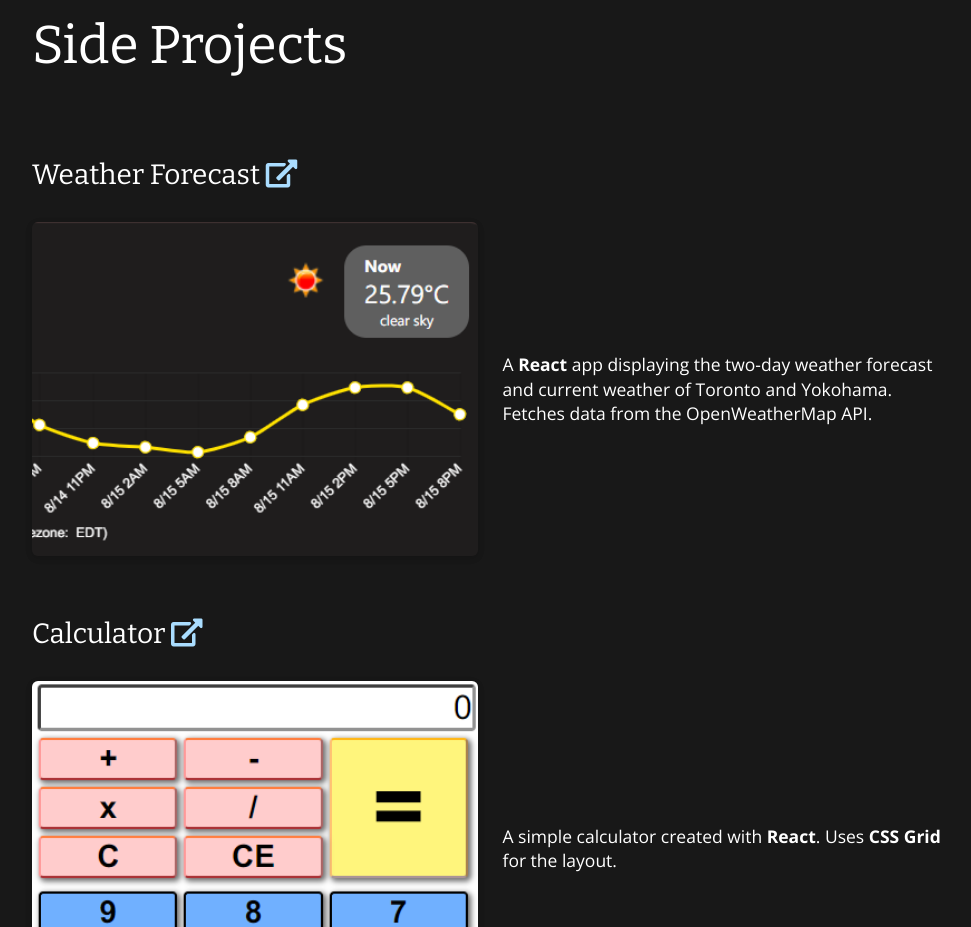
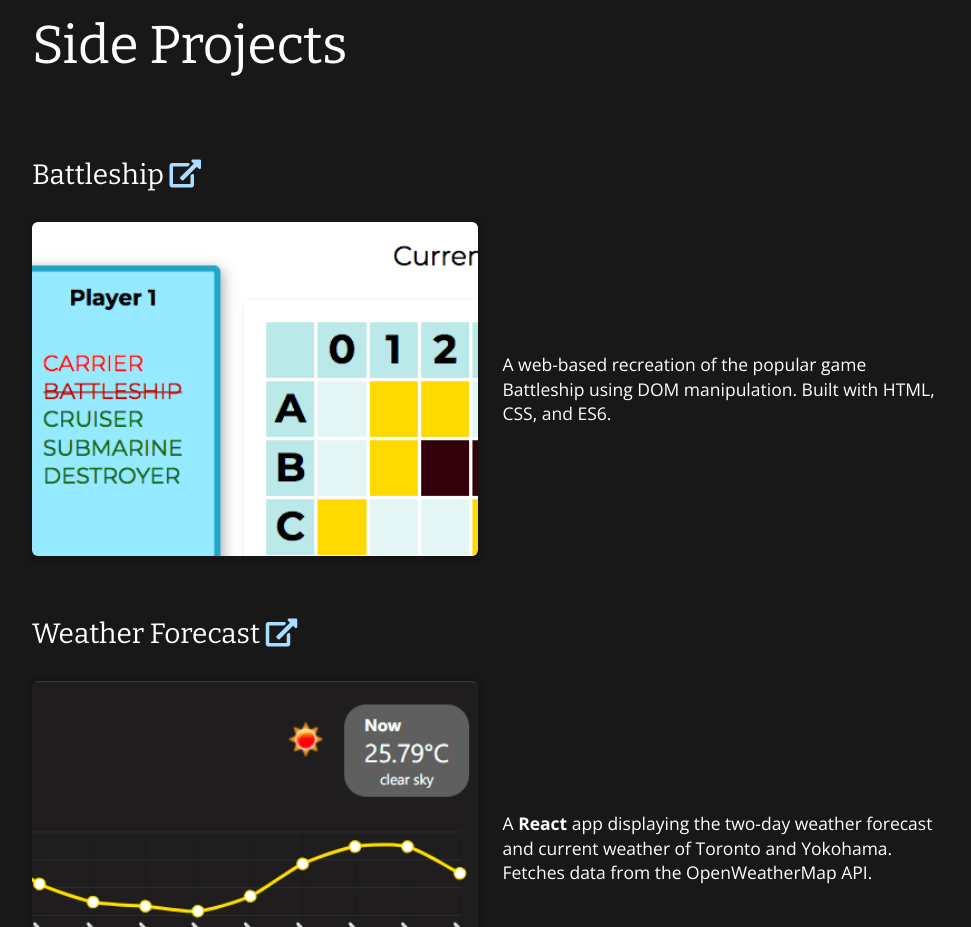
Before and after one commit to louis-pham/ARCHIVE-louis-pham.github.io, a React (Create React App) app: page / in a window 1280 px wide. Shown: the part 1660-2587 px from the top of the page, without its empty margins (150-1121 px from the left). Built offline with nearby package versions, Linux system fonts and the light colour scheme.

Commit message:
Add battleship side project

```diff
--- a/src/sections/SideProjects.js
+++ b/src/sections/SideProjects.js
@@ -4,6 +4,13 @@ function SideProjects(props) {
   return (
     <section className="side-projects">
       <h2>Side Projects</h2>
+      <div className="project-item">
+        <h3 className="project-item__title">Battleship <a title="Go to my Battleship demo page" href="https://battleship.lcpham.now.sh/"><i className="fas fa-external-link-alt"></i></a></h3>
+        <img className="project-item__image" alt="" src="images/side-projects/battleship.png"/>
+        <p className="project-item__description">
+          A web-based recreation of the popular game Battleship using DOM manipulation. Built with HTML,  CSS, and ES6.
+        </p>
+      </div>
       <div className="project-item">
         <h3 className="project-item__title">Weather Forecast <a title="Go to my Weather Forecast demo page" href="http://weather-forecast.louis-pham.surge.sh"><i className="fas fa-external-link-alt"></i></a></h3>
         <img className="project-item__image" alt="" src="images/side-projects/weather-forecast.png"/>
```
Also changed, not shown: public/images/side-projects/battleship.png (added).
